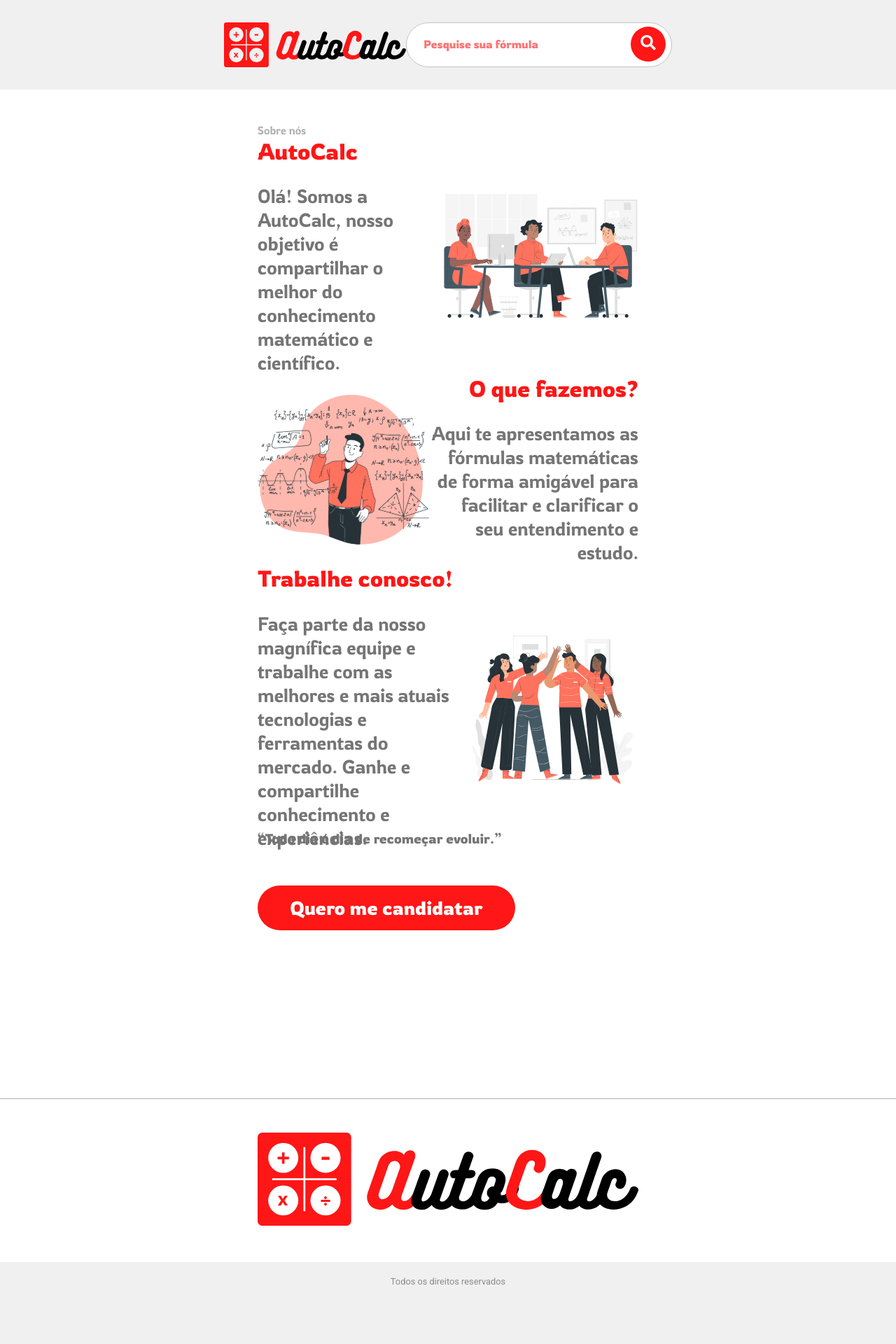
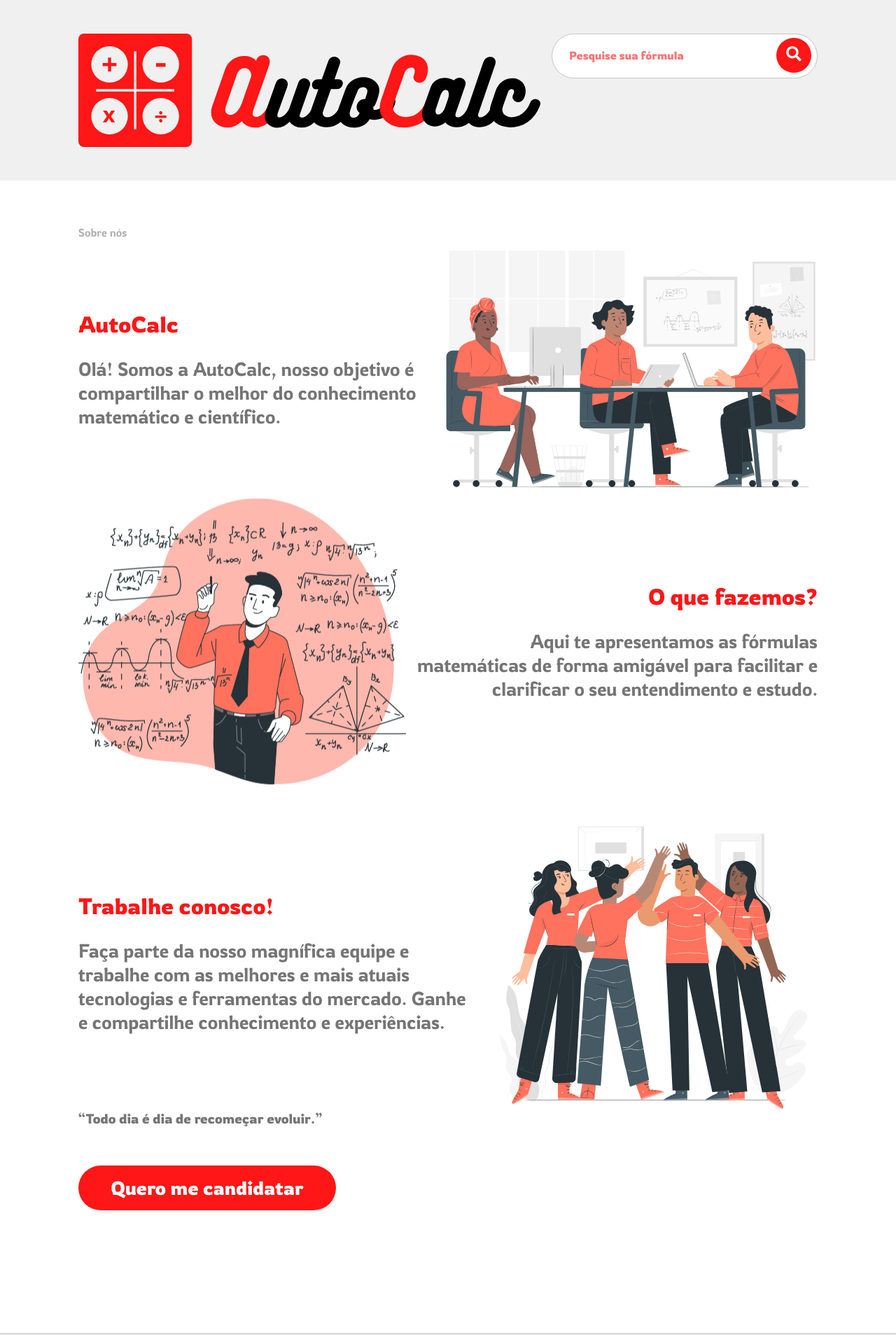
Before and after one commit to HerculesCamara/autocalc, a Next.js app: page /sobre in a window 1280 px wide. Shown: the top 1920 px of the page at 70% size. Before the commit the page ends 1857 px from the top, so only its background shows below. Built offline with nearby package versions, Linux system fonts and the light colour scheme.

Commit message:
fix: responsive mode

```diff
--- a/src/components/Footer/index.tsx
+++ b/src/components/Footer/index.tsx
@@ -1,5 +1,9 @@
 import { FooterContainer } from './styles'
 
 export function Footer() {
-  return <FooterContainer>Todos os direitos reservados</FooterContainer>
+  return (
+    <FooterContainer>
+      Todos os direitos reservados © <a href=""> GHMGroups </a>
+    </FooterContainer>
+  )
 }
--- a/src/pages/index.tsx
+++ b/src/pages/index.tsx
@@ -22,7 +22,7 @@ const Home: NextPage = () => {
             </button>
           </div>
           <a href="/materias">Ver matérias</a>
-          <a href="">O que é isso?</a>
+          <a href="/sobre">O que é isso?</a>
         </HomeContainer>
       </HomeCard>
     </main>
--- a/src/pages/sobre.tsx
+++ b/src/pages/sobre.tsx
@@ -1,9 +1,15 @@
 import { NextPage } from 'next'
 import Image from 'next/image'
 import Link from 'next/link'
+import { AiFillInstagram, AiFillLinkedin, AiFillYoutube } from 'react-icons/ai'
 import { FaSearch } from 'react-icons/fa'
 
-import { FooterSobre, HeaderSobre, SobreContainer } from '@styles/pages/sobre'
+import {
+  Container,
+  FooterSobre,
+  HeaderSobre,
+  SobreContainer
+} from '@styles/pages/sobre'
 
 import illustration1 from '@assets/images/illustration1.svg'
 import illustration2 from '@assets/images/illustration2.svg'
@@ -14,7 +20,9 @@ const Sobre: NextPage = () => {
   return (
     <>
       <HeaderSobre>
-        <Image src={logoImg} />
+        <Link href="/">
+          <Image src={logoImg} alt="AutoCalc" />
+        </Link>
         <div className="input">
           <input type="text" placeholder="Pesquise sua fórmula" />
           <button>
@@ -22,7 +30,8 @@ const Sobre: NextPage = () => {
           </button>
         </div>
       </HeaderSobre>
-
+      <Container>
+        <div>
           <SobreContainer>
             <h1>Sobre nós</h1>
 
@@ -30,8 +39,8 @@ const Sobre: NextPage = () => {
               <div className="content">
                 <h2>AutoCalc</h2>
                 <p>
-              Olá! Somos a AutoCalc, nosso objetivo é compartilhar o melhor do
-              conhecimento matemático e científico.
+                  Olá! Somos a AutoCalc, nosso objetivo é compartilhar o melhor
+                  do conhecimento matemático e científico.
                 </p>
               </div>
 
@@ -54,9 +63,9 @@ const Sobre: NextPage = () => {
               <div className="content">
                 <h2>Trabalhe conosco!</h2>
                 <p>
-              Faça parte da nosso magnífica equipe e trabalhe com as melhores e
-              mais atuais tecnologias e ferramentas do mercado. Ganhe e
-              compartilhe conhecimento e experiências.
+                  Faça parte da nosso magnífica equipe e trabalhe com as
+                  melhores e mais atuais tecnologias e ferramentas do mercado.
+                  Ganhe e compartilhe conhecimento e experiências.
                 </p>
               </div>
 
@@ -65,12 +74,25 @@ const Sobre: NextPage = () => {
             <p>“Todo dia é dia de recomeçar evoluir.”</p>
             <button>Quero me candidatar</button>
           </SobreContainer>
+        </div>
+      </Container>
       <FooterSobre>
         <div className="line"></div>
         <div className="contentFooter">
           <Link href="/">
             <Image src={logoImg} alt="AutoCalc" />
           </Link>
+          <Link href="">APOIE-NOS</Link>
+          <Link href="">FALE CONOSCO</Link>
+          <Link href="">TRABALHE CONOSCO</Link>
+          <div className="socials">
+            <strong>Siga-nos</strong>
+            <div className="socialsLogos">
+              <AiFillInstagram />
+              <AiFillLinkedin />
+              <AiFillYoutube />
+            </div>
+          </div>
         </div>
       </FooterSobre>
     </>
--- a/src/styles/pages/sobre.ts
+++ b/src/styles/pages/sobre.ts
@@ -8,11 +8,14 @@ export const HeaderSobre = styled.div`
   background: ${props => props.theme.colors.background};
 
   display: flex;
+  gap: 1rem;
 
   justify-content: space-between;
 
   img {
     width: 17rem;
+
+    cursor: pointer;
   }
 
   .input {
@@ -57,15 +60,50 @@ export const HeaderSobre = styled.div`
       }
     }
   }
+
+  @media (max-width: 1440px) {
+    padding: 3rem 7rem;
+  }
+
+  @media (max-width: 820px) {
+    padding: 2rem 1rem;
+    flex-direction: column;
+    gap: 2rem;
+    align-items: center;
+
+    img {
+      width: 13rem;
+    }
+
+    .input {
+      min-width: 280px;
+      max-width: 300px;
+    }
+  }
+`
+
+export const Container = styled.main`
+  width: 100%;
+  padding: 0;
+  flex-direction: column;
+
+  background: ${props => props.theme.colors.white};
+
+  > div {
+    padding: 1rem 0rem;
+    padding-bottom: 8rem;
+
+    max-width: 1460px;
+    margin: auto;
+  }
 `
 
 export const SobreContainer = styled.div`
   width: 100%;
 
-  padding: 3rem 23rem;
-  padding-bottom: 15rem;
-
-  background: ${props => props.theme.colors.white};
+  display: flex;
+  flex-direction: column;
+  gap: 1rem;
 
   h1 {
     font-size: 1rem;
@@ -74,9 +112,13 @@ export const SobreContainer = styled.div`
   }
 
   section {
+    /* max-width: 1220px; */
+
     display: flex;
     align-items: center;
     justify-content: space-between;
+
+    gap: 1rem;
 
     img {
       height: 20rem;
@@ -111,7 +153,7 @@ export const SobreContainer = styled.div`
   }
 
   > p {
-    margin-top: -1.7rem;
+    margin-top: -2.7rem;
 
     font-size: 1.2rem;
     color: ${props => props.theme.colors.grayText};
@@ -124,17 +166,58 @@ export const SobreContainer = styled.div`
     border: none;
     border-radius: 2rem;
 
-    margin-top: 3.4rem;
+    margin-top: 2.4rem;
 
     font-size: 1.7rem;
     color: ${props => props.theme.colors.white};
 
     background-color: ${props => props.theme.colors.primary};
 
-    transition: 0.2s;
+    transition: filter 0.2s;
 
     &:hover {
       filter: opacity(0.7);
+    }
+  }
+
+  @media (max-width: 1440px) {
+    padding: 3rem 7rem;
+  }
+
+  @media (max-width: 800px) {
+    padding: 3rem 3rem;
+  }
+
+  // A partir daqui vai seguir o design mobile
+  @media (max-width: 600px) {
+    padding: 3rem 2rem;
+
+    flex-direction: column;
+
+    section {
+      display: grid;
+      /* grid-template: 1fr 1fr 1fr; */
+
+      gap: 1rem;
+
+      .content {
+        align-items: center;
+        text-align: center;
+      }
+    }
+
+    section:nth-child(odd) {
+      .content {
+        text-align: center;
+      }
+    }
+
+    > p {
+      margin-top: 1.7rem;
+    }
+
+    button {
+      width: 20rem;
     }
   }
 `
@@ -150,9 +233,74 @@ export const FooterSobre = styled.div`
   }
   .contentFooter {
     padding: 3rem 23rem;
+
+    display: flex;
+    align-items: center;
+    justify-content: space-between;
+    gap: 1rem;
+
     img {
       width: 15rem;
       cursor: pointer;
     }
+
+    a {
+      color: ${props => props.theme.colors.grayText};
+
+      transition: 0.2s;
+
+      &:hover {
+        color: ${props => props.theme.colors.primary};
+      }
+    }
+
+    .socials {
+      > strong {
+        font-weight: 300;
+        font-size: 1rem;
+
+        color: ${props => props.theme.colors.grayText};
+      }
+
+      .socialsLogos {
+        margin-top: 0.3rem;
+
+        display: flex;
+
+        gap: 1rem;
+        svg {
+          width: 2.3rem;
+          height: 2.3rem;
+
+          fill: ${props => props.theme.colors.grayText};
+
+          cursor: pointer;
+
+          transition: 0.2s;
+
+          &:hover {
+            fill: ${props => props.theme.colors.primary};
+          }
+        }
+      }
+    }
+  }
+
+  @media (max-width: 1440px) {
+    .contentFooter {
+      padding: 3rem 7rem;
+    }
+  }
+
+  @media (max-width: 540px) {
+    .contentFooter {
+      padding: 3rem 3rem;
+      gap: 2rem;
+      flex-direction: column;
+
+      img {
+        width: 12rem;
+      }
+    }
   }
 `
```
Lines whose indentation alone changed are shown as unchanged.
